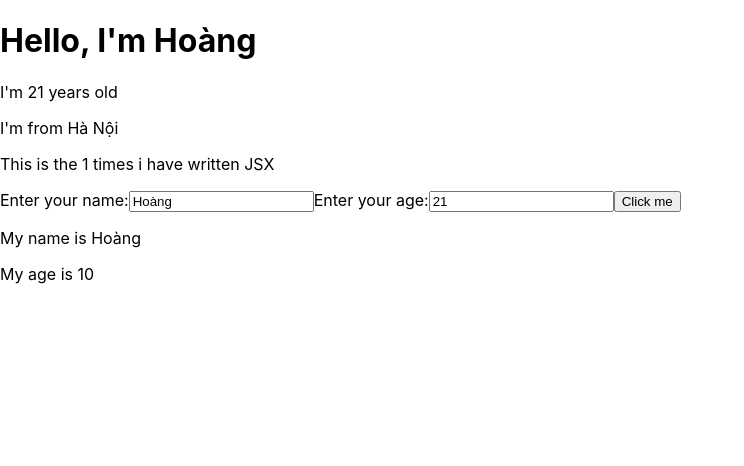
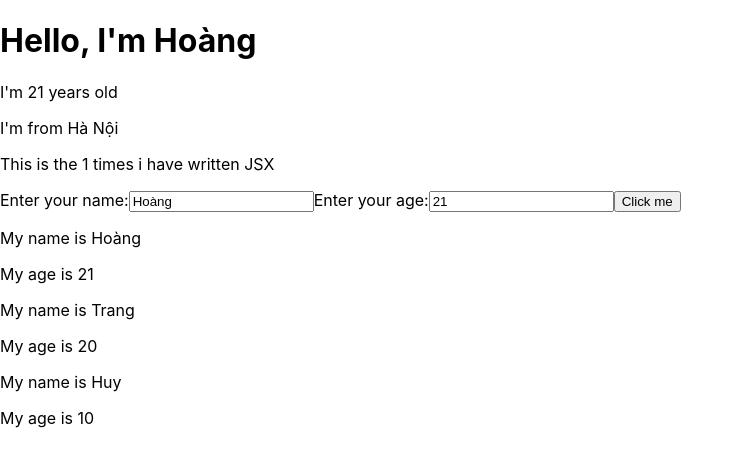
Before and after one commit to NemCaBong/react-learn, a React (Create React App) app: page / in a window 1280 px wide. Shown: the top 466 px of the page, without its empty margins (0-744 px from the left). Built offline with nearby package versions, Linux system fonts and the light colour scheme.

Commit message:
Passing array of props

```diff
--- a/src/components/DisplayInfo.js
+++ b/src/components/DisplayInfo.js
@@ -2,11 +2,17 @@ import React from "react";
 
 class DisplayInfo extends React.Component {
   render() {
-    const { name, age } = this.props;
+    const { listUsers } = this.props;
     return (
       <div>
-        <p>My name is {name}</p>
-        <p>My age is {age}</p>
+        {listUsers.map((user) => {
+          return (
+            <div key={user.id}>
+              <p>My name is {user.name}</p>
+              <p>My age is {user.age}</p>
+            </div>
+          );
+        })}
       </div>
     );
   }
--- a/src/components/MyComponent.js
+++ b/src/components/MyComponent.js
@@ -3,11 +3,18 @@ import UserInfo from "./UserInfo";
 import DisplayInfo from "./DisplayInfo";
 
 class MyComponent extends React.Component {
+  state = {
+    listUsers: [
+      { id: 1, name: "Hoàng", age: 21 },
+      { id: 2, name: "Trang", age: 20 },
+      { id: 3, name: "Huy", age: 10 },
+    ],
+  };
   render() {
     return (
       <div>
         <UserInfo />
-        <DisplayInfo name="Hoàng" age={10} />
+        <DisplayInfo listUsers={this.state.listUsers} />
       </div>
     );
   }
--- a/src/components/UserInfo.js
+++ b/src/components/UserInfo.js
@@ -21,7 +21,6 @@ class UserInfo extends React.Component {
 
   handleOnSubmit = (event) => {
     event.preventDefault();
-    console.log(this.state);
   };
 
   render() {
```
